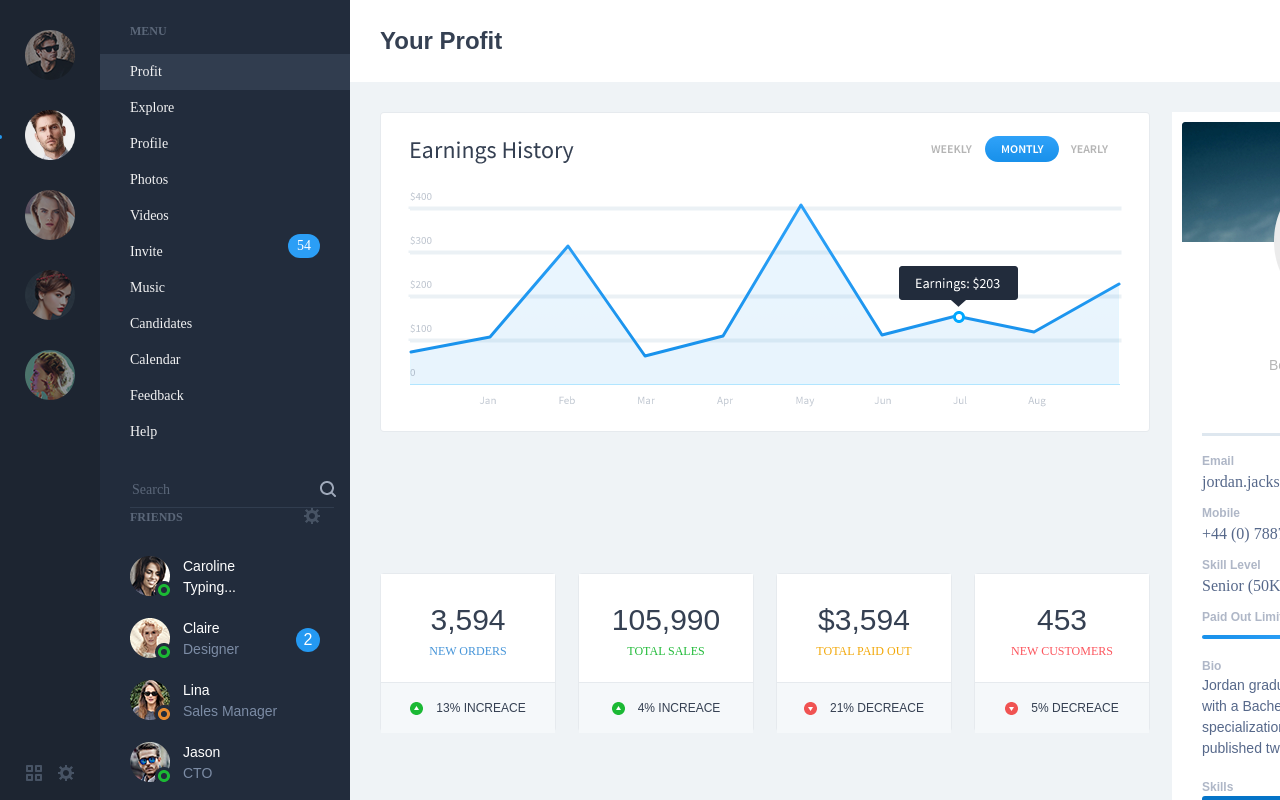
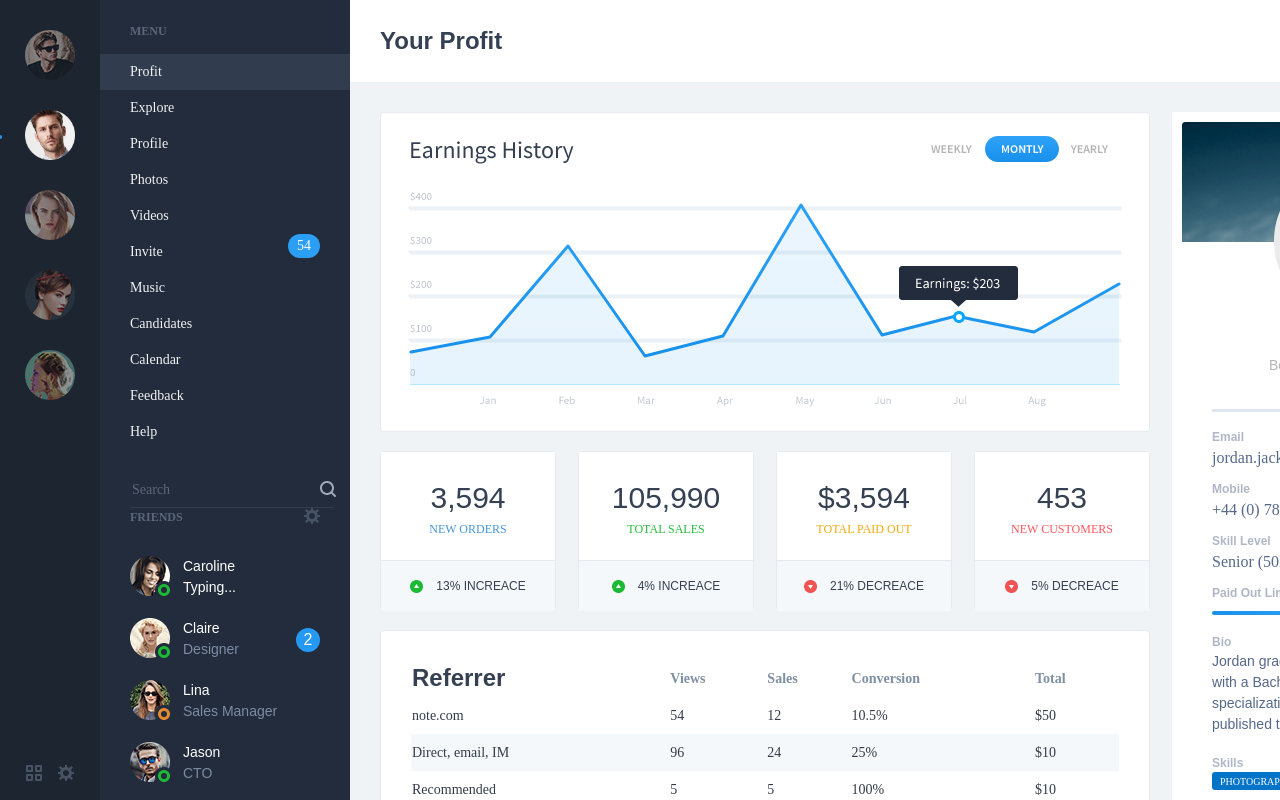
Before and after one commit to AntonSkliarov/coderiver-test-task, a React (Create React App) app: page / in a window 1280 px wide. Shown: the top 800 px of the page. Built offline with nearby package versions, Linux system fonts and the light colour scheme; a web font is replaced by a local one.

Commit message:
update grid template

```diff
--- a/src/App.jsx
+++ b/src/App.jsx
@@ -17,9 +17,11 @@ export function App() {
     <div className="container">
       <SideBar users={users} selectedUser={selectedUser} />
       <Header selectedUser={selectedUser} />
-      <Chart />
-      <StatisticCards selectedUser={selectedUser} />
-      <Referrer />
+      <main className="main">
+        <Chart />
+        <StatisticCards selectedUser={selectedUser} />
+        <Referrer />
+      </main>
       <UserDetails selectedUser={selectedUser} />
       <UserEvents selectedUser={selectedUser} />
     </div>
--- a/src/App.sass
+++ b/src/App.sass
@@ -9,4 +9,8 @@ body
 .container
   display: grid
   grid-template-columns: 350px auto 410px
-  grid-template-areas: "sidebar header header""sidebar chart user-details""sidebar statistic-cards user-details""sidebar referrer user-events"
+  grid-template-areas: "sidebar header header""sidebar main user-details""sidebar main user-details""sidebar main user-events"
+
+  .main
+    grid-area: main
+    margin: 0 auto
--- a/src/components/Chart/Chart.sass
+++ b/src/components/Chart/Chart.sass
@@ -1,5 +1,4 @@
 .chart
-  grid-area: chart
   height: 320px
   width: 770px
   margin: 0 40px 19px 30px
--- a/src/components/Referrer/Referrer.sass
+++ b/src/components/Referrer/Referrer.sass
@@ -1,5 +1,4 @@
 .referrer
-  grid-area: referrer
 
   &__table
     border-spacing: 0px
--- a/src/components/StatisticCards/StatisticCards.sass
+++ b/src/components/StatisticCards/StatisticCards.sass
@@ -1,5 +1,4 @@
 .statistic-cards
-  grid-area: statistic-cards
   margin-left: 30px
   margin-bottom: 20px
   display: grid
--- a/src/components/UserDetails/UserDetails.sass
+++ b/src/components/UserDetails/UserDetails.sass
@@ -32,7 +32,7 @@
     color: #b5b5b5
 
   &__additional-info
-    margin: 24px 20px 30px
+    margin: 0 20px 24px 30px
     border-top: 3px solid #dee7ef
     padding-top: 16px
 
```
